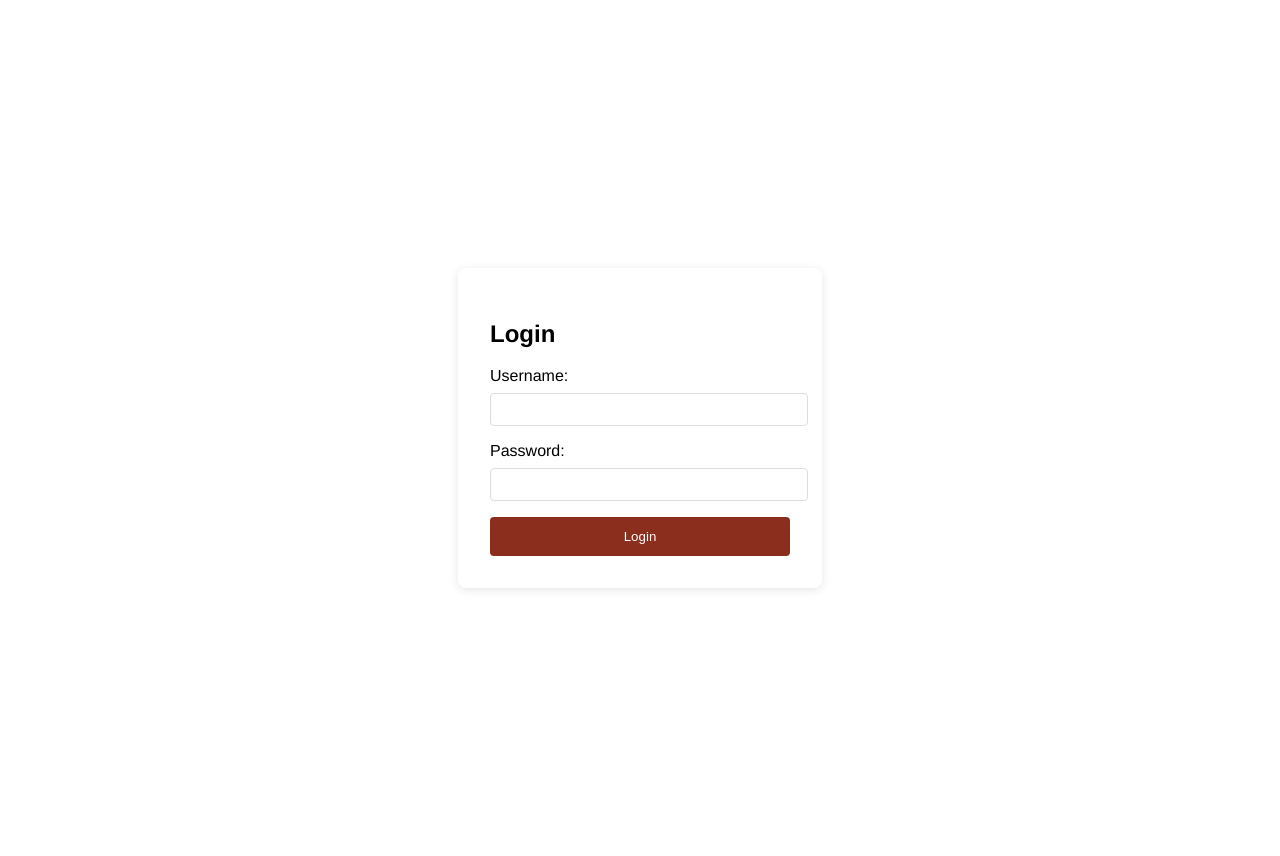
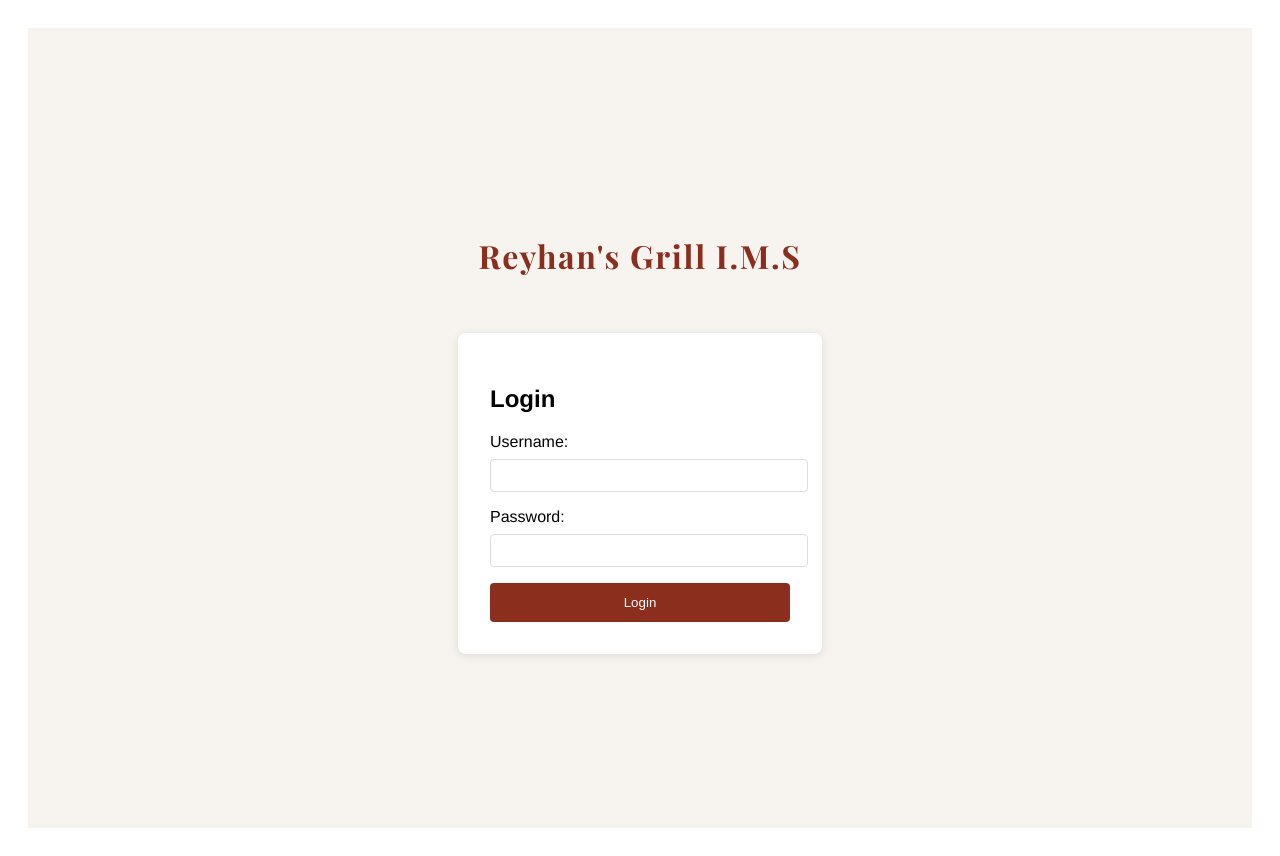
Before and after one commit to CIS-4375-Team-10/CIS4375-Team10-Reyhans-Grill, a Vue app in the folder frontend/: page /login in a window 1280 px wide. Built offline with nearby package versions, Linux system fonts and the light colour scheme; no server answers.

Commit message:
Login page title

```diff
--- a/frontend/src/pages/Login.vue
+++ b/frontend/src/pages/Login.vue
@@ -24,6 +24,7 @@ function login() {
 
 <template>
   <div class="login-container">
+    <p class="brand-title">Reyhan's Grill I.M.S</p>
     <form @submit.prevent="login" class="login-form">
       <h2>Login</h2>
       <div class="form-group">
@@ -41,11 +42,25 @@ function login() {
 </template>
 
 <style scoped>
+@import url('https://fonts.googleapis.com/css2?family=Playfair+Display:wght@700&display=swap');
+
 .login-container {
   display: flex;
   justify-content: center;
   align-items: center;
   height: 100vh;
+  flex-direction: column;
+  gap: 1.5rem;
+  background-color: #f7f3ef;
+}
+
+.brand-title {
+  font-family: 'Playfair Display', serif;
+  font-size: 2rem;
+  font-weight: 700;
+  color: #8B2E1D;
+  letter-spacing: 0.05em;
+  text-align: center;
 }
 
 .login-form {
```
